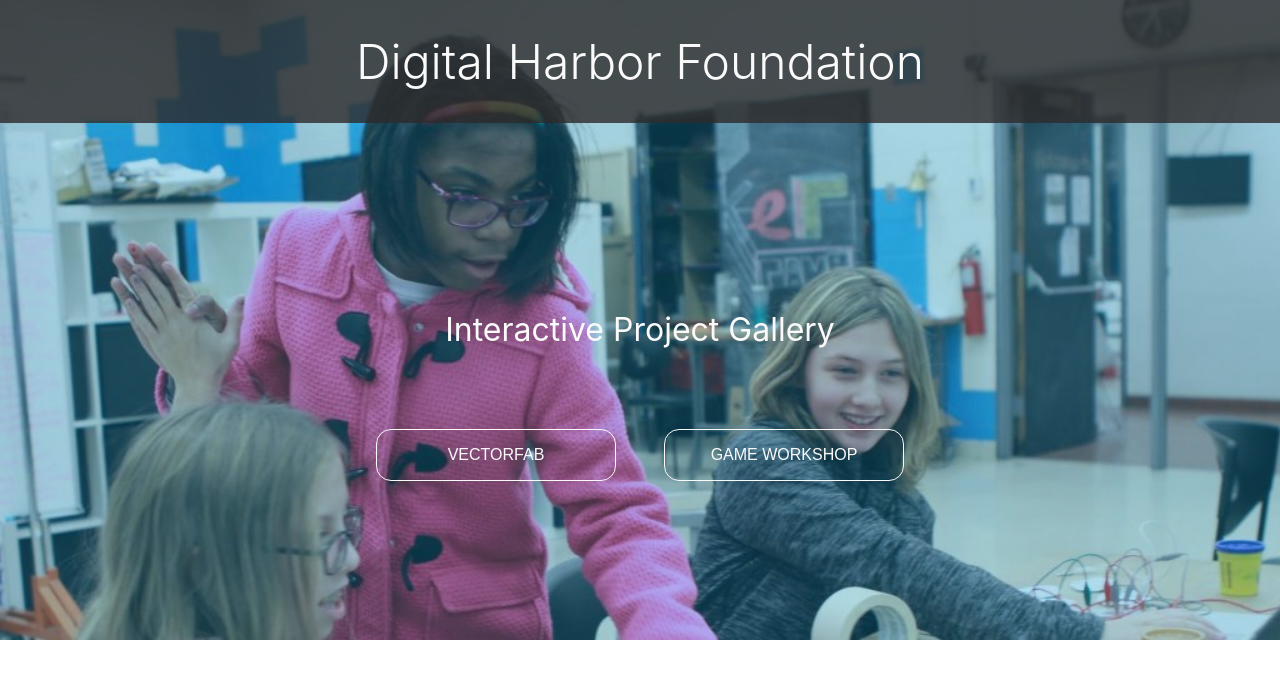
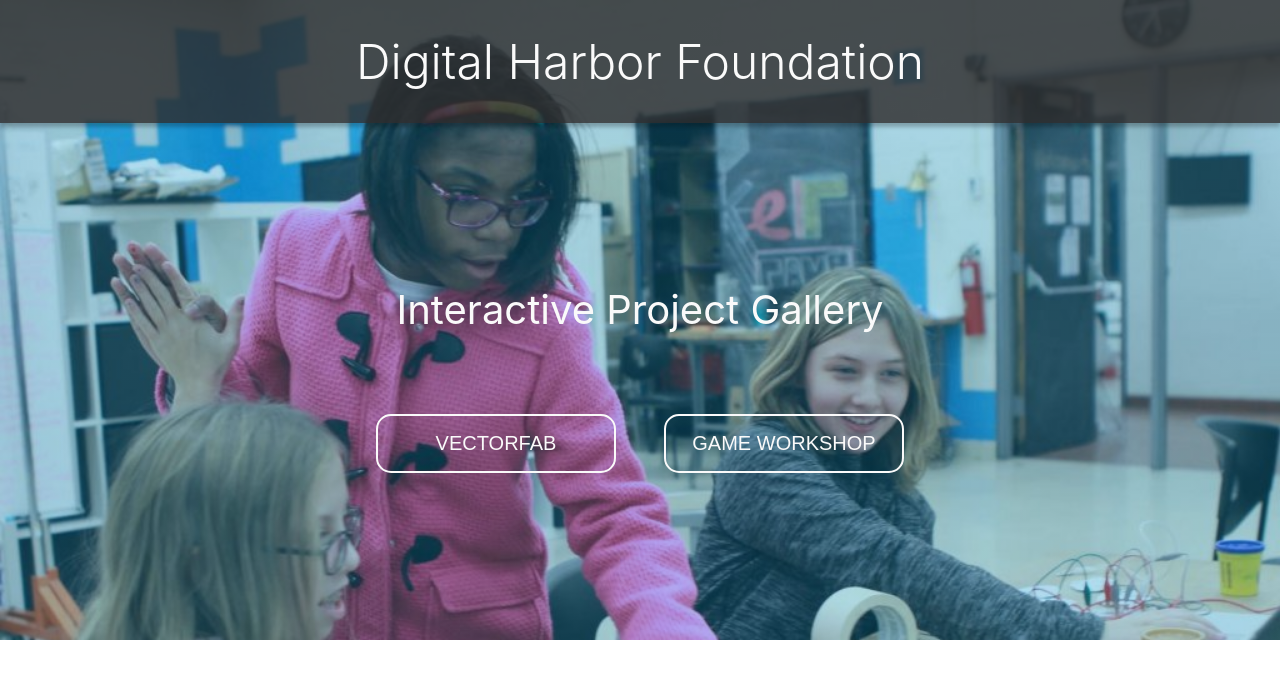
Before and after one commit to DigitalHarborFoundation/interactive-gallery-prototype, a React (Create React App) app: page / in a window 1280 px wide. Shown: the top 678 px of the page. Built offline with nearby package versions, Linux system fonts and the light colour scheme.

Commit message:
added box-shadow to the logo wrapper and also added hover states to the buttons on Header

```diff
--- a/src/components/Header.js
+++ b/src/components/Header.js
@@ -38,6 +38,7 @@ const LogoWrapper = styled.div`
   align-items: center;
   justify-content: center;
   background: rgba(45, 42, 42, 0.8);
+  box-shadow: 0px 4px 4px rgba(0, 0, 0, 0.25);
   width: 100%;
 `;
 
@@ -52,11 +53,11 @@ const CTAContainer = styled.div`
   flex-direction: column;
   justify-content: center;
   align-items: center;
-  margin-top: 20vh;
+  margin-top: 16vh;
 `;
 
 const ProjectTitle = styled.h2`
-  font-size: 3.2rem;
+  font-size: 4rem;
   font-weight: normal;
   color: #fafafa;
   margin-bottom: 10vh;
@@ -71,15 +72,16 @@ const ButtonContainer = styled.div`
 
 const GhostButton = styled.button`
   width: 24rem;
-  border: 1px solid #fafafa;
+  border: 2px solid #fafafa;
   border-radius: 15px;
   background-color: rgba(196, 196, 196, 0);
   color: #fafafa;
   text-transform: uppercase;
-  font-size: 1.6rem;
+  font-size: 2rem;
   font-weight: 300;
   padding: 1.6rem 2.4rem;
   text-align: center;
+  transition: all ease 0.5s;
 
   &:first-child {
     margin-right: 2.4rem;
@@ -88,4 +90,11 @@ const GhostButton = styled.button`
   &:last-child {
     margin-left: 2.4rem;
   }
+
+  &:hover {
+    border: 2px solid #0091c9;
+    color: #0091c9;
+    cursor: pointer;
+    box-shadow: 0px 4px 4px rgba(0, 0, 0, 0.25);
+  }
 `;
--- a/src/index.css
+++ b/src/index.css
@@ -1,17 +1,14 @@
-:root {
-  font-size: 62.5%;
-}
-
 html {
   height: 100%;
   width: 100%;
+  font-size: 62.5%;
 }
 
 body {
   margin: 0;
   padding: 0;
-  font-family: -apple-system, BlinkMacSystemFont, "Segoe UI", "Roboto", "Oxygen",
-    "Ubuntu", "Cantarell", "Fira Sans", "Droid Sans", "Helvetica Neue",
+  font-family: Avenir, -apple-system, BlinkMacSystemFont, "Segoe UI", "Roboto",
+    "Oxygen", "Ubuntu", "Cantarell", "Fira Sans", "Droid Sans", "Helvetica Neue",
     sans-serif;
   -webkit-font-smoothing: antialiased;
   -moz-osx-font-smoothing: grayscale;
```
Also changed, not shown: src/components/ProjectCard.js (added), src/components/ProjectCardGrid.js (added).
